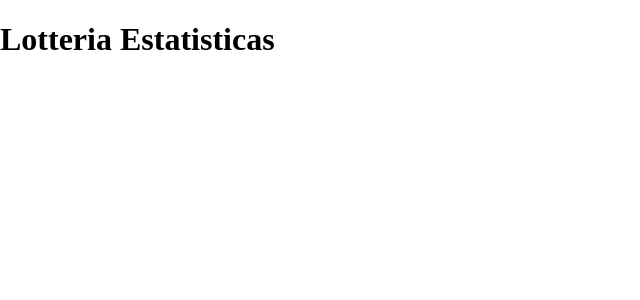
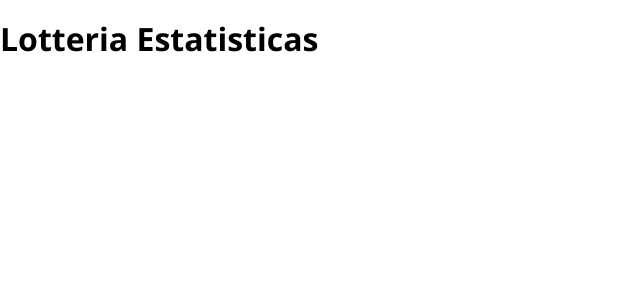
Before and after one commit to valmisson/Lottery-Statistics, a Vue app: page / in a window 1280 px wide. Shown: the top 300 px of the page, without its empty margins (0-640 px from the left). Built offline with nearby package versions, Linux system fonts and the light colour scheme.

Commit message:
adding web font

```diff
--- a/src/App.vue
+++ b/src/App.vue
@@ -3,3 +3,9 @@
     <router-view/>
   </div>
 </template>
+
+<style>
+  body {
+    font-family: 'Segoe UI', Helvetica, Arial, sans-serif;
+  }
+</style>
```
